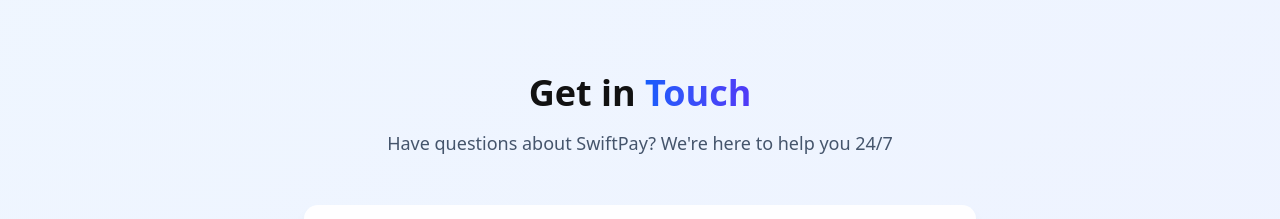
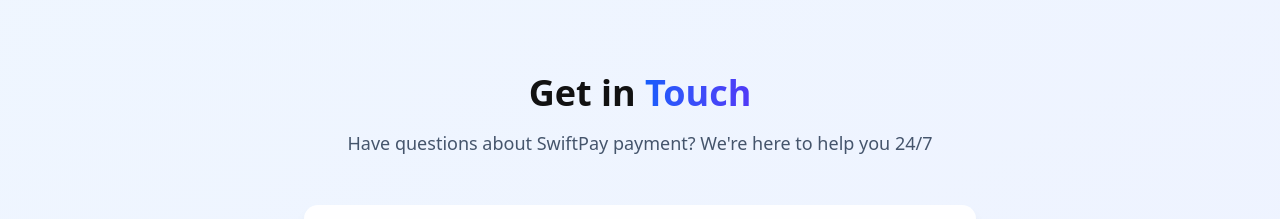
Before and after one commit to rayhan2392/Digital-Wallet-Frontend, a React (Vite) app: page / in a window 1280 px wide. Shown: the part 9000-9219 px from the top of the page. Built offline with nearby package versions, Linux system fonts and the light colour scheme; no server answers.

Commit message:
ui polished

```diff
--- a/src/components/modules/HomePage/Contact.tsx
+++ b/src/components/modules/HomePage/Contact.tsx
@@ -30,7 +30,7 @@
             Get in <span className="bg-gradient-to-r from-blue-600 to-indigo-600 bg-clip-text text-transparent">Touch</span>
           </h2>
           <p className="text-lg text-slate-600 dark:text-slate-400 max-w-2xl mx-auto">
-            Have questions about SwiftPay? We're here to help you 24/7
+            Have questions about SwiftPay payment? We're here to help you 24/7
           </p>
         </div>
 
```
